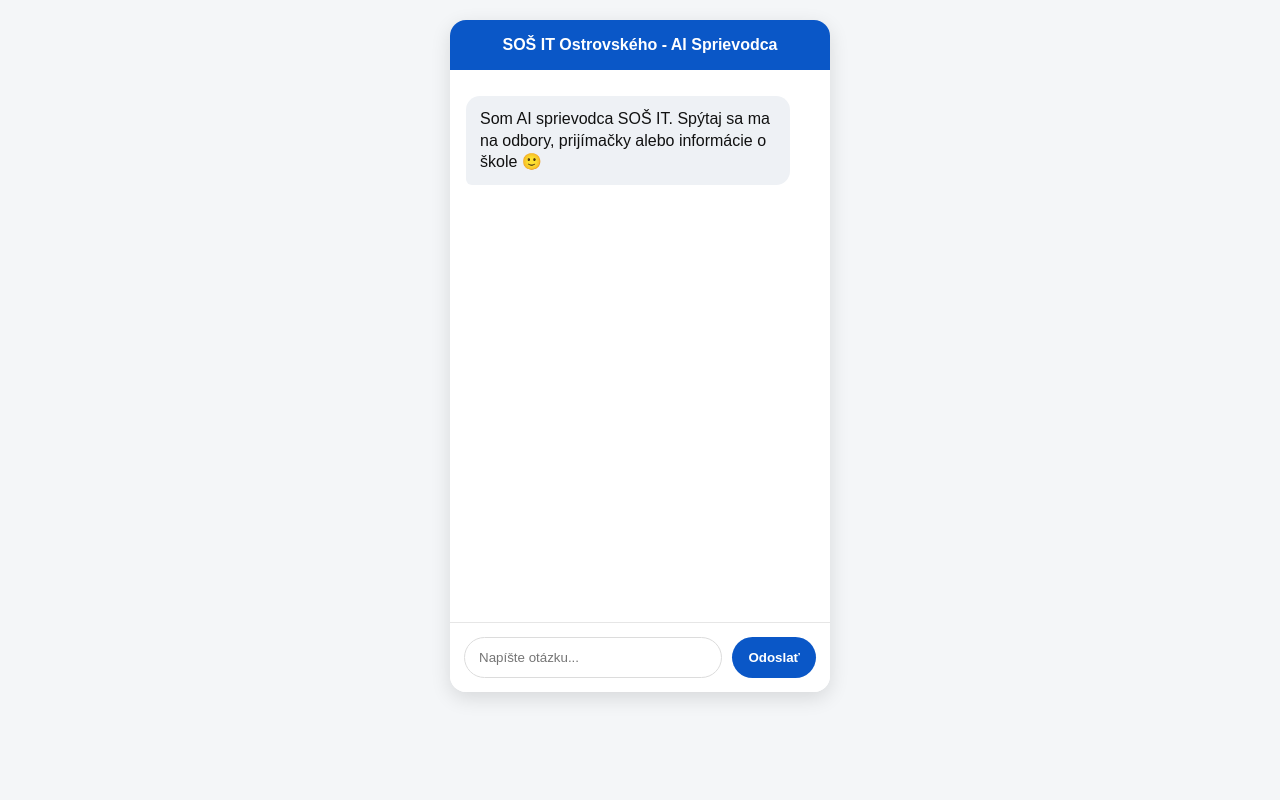
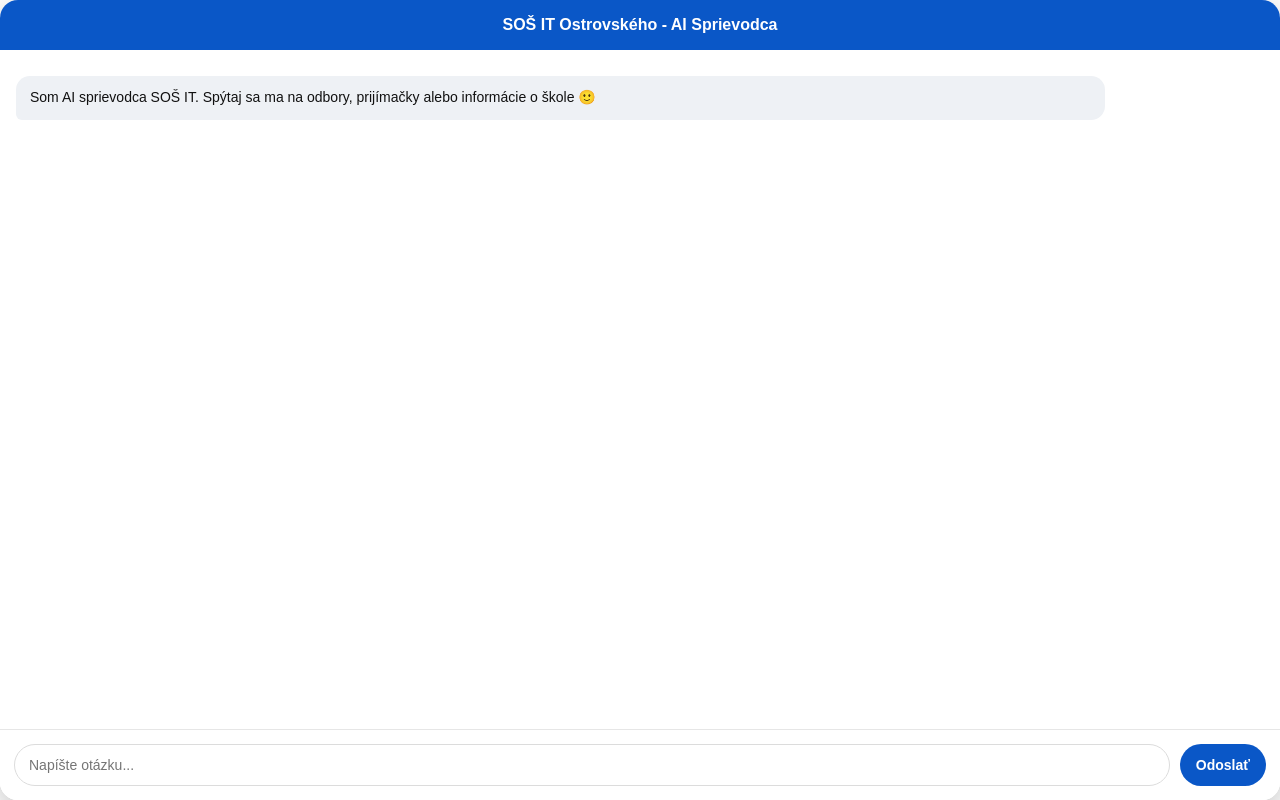
Before and after one commit to davidkogy-maker/sos-it-chat-bot, a Flask app: page / in a window 1280 px wide. Run offline with Flask 3, Linux system fonts and the light colour scheme.

Commit message:
Update title and improve chat interface styling

```diff
--- a/templates/index.html
+++ b/templates/index.html
@@ -3,28 +3,129 @@
 <head>
   <meta charset="UTF-8" />
   <meta name="viewport" content="width=device-width, initial-scale=1.0"/>
-  <title>SOŠ IT Ostrovského - AI Sprievodca</title>
+  <title>SOŠ IT AI Chat</title>
+
   <style>
-    body { font-family: Arial, sans-serif; background:#f4f6f8; margin:0; }
-    .chat-container { width: 380px; max-width: 95vw; margin: 20px auto; background:#fff; border-radius:16px; overflow:hidden; box-shadow:0 6px 20px rgba(0,0,0,.12); }
-    .header { background:#0a57c7; color:#fff; padding:16px; text-align:center; font-weight:700; }
-    #messages { height: 520px; overflow-y:auto; padding:16px; background:#ffffff; }
-    .msg { max-width: 85%; padding:12px 14px; margin:10px 0; border-radius:14px; line-height:1.35; white-space: normal; word-wrap: break-word; }
-    .msg.user { margin-left:auto; background:#0a57c7; color:#fff; border-bottom-right-radius:6px; }
-    .msg.bot { margin-right:auto; background:#eef1f5; color:#111; border-bottom-left-radius:6px; }
-    .input-row { display:flex; gap:10px; padding:14px; border-top:1px solid #e6e6e6; background:#fff; }
-    #user-input { flex:1; padding:12px 14px; border:1px solid #dcdcdc; border-radius:22px; outline:none; }
-    button { background:#0a57c7; color:#fff; border:none; padding:12px 16px; border-radius:22px; cursor:pointer; font-weight:600; }
-    button:disabled { opacity:0.7; cursor:not-allowed; }
-    .loading { opacity:0.85; font-style:italic; }
+    html, body {
+      margin: 0;
+      padding: 0;
+      height: 100%;
+      background: transparent;
+      overflow: hidden;
+      font-family: Arial, sans-serif;
+    }
+
+    .chat-container {
+      width: 100%;
+      height: 100vh;
+      display: flex;
+      flex-direction: column;
+      background: rgba(255, 255, 255, 0.96);
+      border-radius: 18px;
+      overflow: hidden;
+      box-shadow: 0 10px 35px rgba(0,0,0,0.25);
+    }
+
+    .header {
+      background: #0a57c7;
+      color: #fff;
+      padding: 16px;
+      text-align: center;
+      font-weight: 700;
+      font-size: 16px;
+    }
+
+    #messages {
+      flex: 1;
+      overflow-y: auto;
+      padding: 16px;
+    }
+
+    .msg {
+      max-width: 85%;
+      padding: 12px 14px;
+      margin: 10px 0;
+      border-radius: 14px;
+      line-height: 1.4;
+      word-wrap: break-word;
+      font-size: 14px;
+    }
+
+    .msg.user {
+      margin-left: auto;
+      background: #0a57c7;
+      color: #fff;
+      border-bottom-right-radius: 6px;
+    }
+
+    .msg.bot {
+      margin-right: auto;
+      background: #eef1f5;
+      color: #111;
+      border-bottom-left-radius: 6px;
+    }
+
+    .input-row {
+      display: flex;
+      gap: 10px;
+      padding: 14px;
+      border-top: 1px solid #e6e6e6;
+      background: #fff;
+    }
+
+    #user-input {
+      flex: 1;
+      padding: 12px 14px;
+      border: 1px solid #dcdcdc;
+      border-radius: 22px;
+      outline: none;
+      font-size: 14px;
+    }
+
+    button {
+      background: #0a57c7;
+      color: #fff;
+      border: none;
+      padding: 12px 16px;
+      border-radius: 22px;
+      cursor: pointer;
+      font-weight: 600;
+      font-size: 14px;
+    }
+
+    button:disabled {
+      opacity: 0.7;
+      cursor: not-allowed;
+    }
+
+    .loading {
+      opacity: 0.85;
+      font-style: italic;
+    }
+
+    /* Scrollbar jemne decentná */
+    #messages::-webkit-scrollbar {
+      width: 6px;
+    }
+
+    #messages::-webkit-scrollbar-thumb {
+      background: rgba(0,0,0,0.2);
+      border-radius: 4px;
+    }
   </style>
 </head>
 <body>
+
 <div class="chat-container">
-    <div class="header">SOŠ IT Ostrovského - AI Sprievodca</div>
+  <div class="header">
+    SOŠ IT Ostrovského - AI Sprievodca
+  </div>
+
   <div id="messages"></div>
+
   <div class="input-row">
-      <input id="user-input" type="text" placeholder="Napíšte otázku..." onkeydown="if(event.key==='Enter'){sendMessage();}" />
+    <input id="user-input" type="text" placeholder="Napíšte otázku..."
+      onkeydown="if(event.key==='Enter'){sendMessage();}" />
     <button id="send-btn" onclick="sendMessage()">Odoslať</button>
   </div>
 </div>
@@ -33,8 +134,6 @@
   const messagesEl = document.getElementById('messages');
   const inputEl = document.getElementById('user-input');
   const sendBtn = document.getElementById('send-btn');
-
-  // História pre kontext
   const history = [];
 
   appendMessage("Som AI sprievodca SOŠ IT. Spýtaj sa ma na odbory, prijímačky alebo informácie o škole 🙂", "bot");
@@ -48,7 +147,6 @@
       .replaceAll("'", "&#039;");
   }
 
-  // **bold** + nové riadky
   function formatMessage(text) {
     let t = escapeHtml(text);
     t = t.replace(/\*\*(.+?)\*\*/g, "<strong>$1</strong>");
@@ -81,44 +179,29 @@
     messagesEl.appendChild(loadingDiv);
     messagesEl.scrollTop = messagesEl.scrollHeight;
 
-    const controller = new AbortController();
-    const timeout = setTimeout(() => controller.abort(), 60000);
-
     try {
       const response = await fetch('/chat', {
         method: 'POST',
         headers: { 'Content-Type': 'application/json' },
-        signal: controller.signal,
         body: JSON.stringify({ message: text, history })
       });
 
-      clearTimeout(timeout);
       document.getElementById('temp-loading')?.remove();
+      const data = await response.json();
 
-      let data;
-      try {
-        data = await response.json();
-      } catch {
-        appendMessage("Server je momentálne vyťažený. Skús to prosím znova.", "bot");
-        return;
-      }
-
-      const botText = (data && data.response) ? data.response : "Server vrátil neplatné dáta.";
+      const botText = data.response || "Server nevrátil odpoveď.";
       appendMessage(botText, "bot");
       history.push({ role: "model", text: botText });
 
     } catch (error) {
       document.getElementById('temp-loading')?.remove();
-      if (error.name === "AbortError") {
-        appendMessage("Odpoveď trvala príliš dlho. Skús to prosím znova.", "bot");
-      } else {
       appendMessage("Chyba pripojenia. Skús to prosím znova.", "bot");
-      }
     } finally {
       sendBtn.disabled = false;
       inputEl.focus();
     }
   }
 </script>
+
 </body>
 </html>
```
Lines whose indentation alone changed are shown as unchanged.
